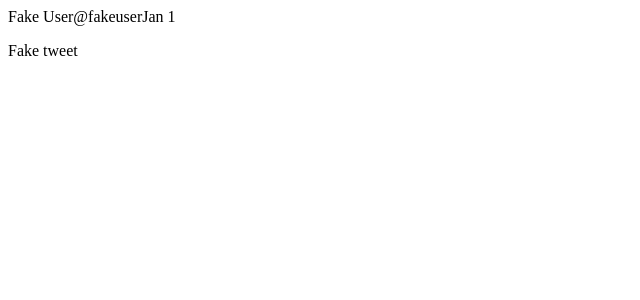
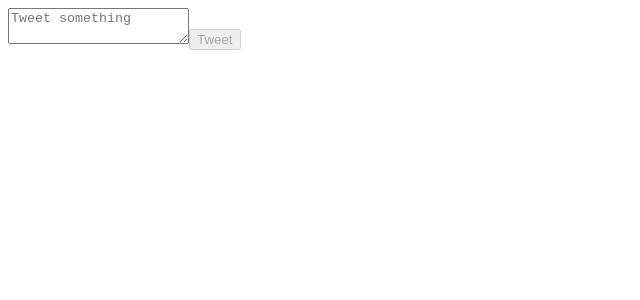
Before and after one commit to Jaimies/Tweeter, a Vue app: page / in a window 1280 px wide. Shown: the top 300 px of the page, without its empty margins (0-640 px from the left). Built offline with nearby package versions, Linux system fonts and the light colour scheme.

Commit message:
Add functionality for posting tweets

```diff
--- a/src/main/ts/data/TweetRepositoryImpl.ts
+++ b/src/main/ts/data/TweetRepositoryImpl.ts
@@ -1,11 +1,14 @@
 import {TweetRepository} from "../domain/repository/TweetRepository"
 import {Tweet} from "../domain/model/Tweet"
-import {User} from "../domain/model/User"
 
 export class TweetRepositoryImpl implements TweetRepository {
+    private tweets: Tweet[] = []
+
     getTweets(): Tweet[] {
-        const fakeUser = new User("fakeuser", "Fake User")
-        const fakeTweet = new Tweet("Fake tweet", fakeUser, new Date("2020-01-01Z"))
-        return [fakeTweet]
+        return this.tweets
+    }
+
+    postTweet(tweet: Tweet): void {
+        this.tweets.unshift(tweet)
     }
 }
--- /dev/null
+++ b/src/main/ts/di/ProvidePostTweetUseCase.ts
@@ -0,0 +1,9 @@
+import {provideTweetRepository} from "./ProvideTweetRepository"
+import {PostTweetUseCase} from "../domain/usecase/PostTweetUseCase"
+
+const tweetRepository = provideTweetRepository()
+const tweetUseCase = new PostTweetUseCase(tweetRepository)
+
+export function providePostTweetUseCase() {
+    return tweetUseCase
+}
--- a/src/main/ts/domain/repository/TweetRepository.ts
+++ b/src/main/ts/domain/repository/TweetRepository.ts
@@ -2,4 +2,5 @@ import {Tweet} from "../model/Tweet"
 
 export interface TweetRepository {
     getTweets(): Tweet[]
+    postTweet(tweet: Tweet): void
 }
--- /dev/null
+++ b/src/main/ts/domain/usecase/PostTweetUseCase.ts
@@ -0,0 +1,17 @@
+import {TweetRepository} from "../repository/TweetRepository"
+import {Tweet} from "../model/Tweet"
+import {User} from "../model/User"
+
+export class PostTweetUseCase {
+    constructor(private tweetRepository: TweetRepository) {}
+
+    run(text: string) {
+        const tweet = new Tweet(
+            text,
+            new User("fakeuser", "Fake User"),
+            new Date()
+        )
+
+        this.tweetRepository.postTweet(tweet)
+    }
+}
--- a/src/main/ts/ui/Main.ts
+++ b/src/main/ts/ui/Main.ts
@@ -3,15 +3,20 @@ import Vue, {CreateElement} from "vue"
 // @ts-expect-error
 import App from "./component/App"
 import {provideGetTweetsUseCase} from "../di/ProvideGetTweetsUseCase"
-import {mapTweetToPresentation} from "./model/UiTweet"
+import {providePostTweetUseCase} from "../di/ProvidePostTweetUseCase"
 
 const getTweetsUseCase = provideGetTweetsUseCase()
+const postTweetUseCase = providePostTweetUseCase()
 
 new Vue({
     render: (h: CreateElement) => h(App),
     provide: {
         getTweets() {
-            return getTweetsUseCase.run().map(tweet => mapTweetToPresentation(tweet))
+            return Vue.observable({tweets: getTweetsUseCase.run()})
+        },
+
+        postTweet(text: string) {
+            postTweetUseCase.run(text)
         }
     }
 }).$mount("#app")
--- a/src/main/ts/ui/component/App.vue
+++ b/src/main/ts/ui/component/App.vue
@@ -1,13 +1,15 @@
 <template>
   <div>
+    <ComposeTweetForm/>
     <TweetFeed/>
   </div>
 </template>
 
 <script>
 import TweetFeed from "./TweetFeed"
+import ComposeTweetForm from "./ComposeTweetForm"
 
 export default {
-  components: {TweetFeed}
+  components: {ComposeTweetForm, TweetFeed}
 }
 </script>
--- /dev/null
+++ b/src/main/ts/ui/component/ComposeTweetForm.vue
@@ -0,0 +1,22 @@
+<template>
+  <div>
+    <textarea id="tweetTextarea"
+              placeholder="Tweet something"
+              v-model="tweetText"
+              @keyup.ctlr.enter="tweet"></textarea>
+    <button @click="tweet" :disabled="!tweetText">Tweet</button>
+  </div>
+</template>
+
+<script>
+export default {
+  inject: ["postTweet"],
+  data: () => ({tweetText: ""}),
+  methods: {
+    tweet() {
+      this.postTweet(this.tweetText)
+      this.tweetText = ""
+    }
+  }
+}
+</script>
--- a/src/main/ts/ui/component/TweetFeed.vue
+++ b/src/main/ts/ui/component/TweetFeed.vue
@@ -1,14 +1,20 @@
 <template>
   <div>
-    <TweetFeedItem v-for="tweet of getTweets()" :tweet="tweet"/>
+    <TweetFeedItem v-for="tweet of tweets" :tweet="tweet"/>
   </div>
 </template>
 
 <script>
 import TweetFeedItem from "./TweetFeedItem.vue"
+import {mapTweetToPresentation} from "../model/UiTweet"
 
 export default {
   components: {TweetFeedItem},
-  inject: ["getTweets"]
+  inject: ["getTweets"],
+  computed: {
+    tweets() {
+      return this.getTweets().tweets.map(mapTweetToPresentation)
+    }
+  }
 }
 </script>
```
